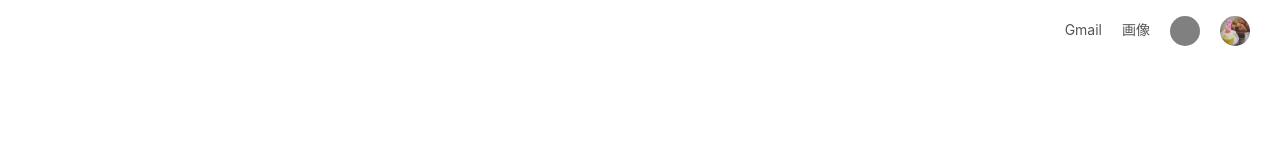
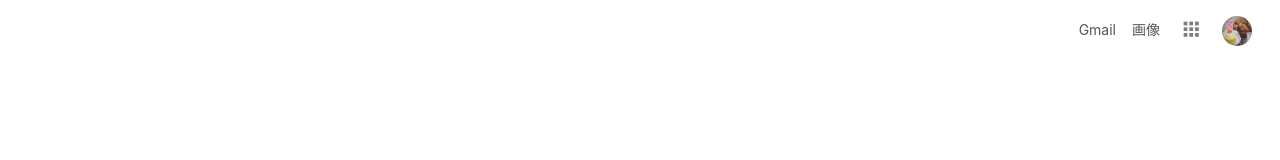
Before and after one commit to na-yamaguchi/html-practice, a Nuxt app: page /google in a window 1280 px wide. Shown: the top 160 px of the page. Built offline with nearby package versions, Linux system fonts and the light colour scheme.

Commit message:
app-iconを追加

```diff
--- a/pages/google.vue
+++ b/pages/google.vue
@@ -99,7 +99,7 @@ a {
       margin-right: 20px;
 
       li {
-        margin: 0 10px;
+        margin: 0 8px;
       }
 
       .app-icon,
@@ -113,7 +113,14 @@ a {
 
       .app-icon {
         display: inline-block;
-        background-color: gray;
+        background-image: url(/app-icon.png);
+        background-size: 500px;
+        background-position: -124px -37px;
+        opacity: 0.5;
+
+        &:hover {
+          opacity: 1;
+        }
       }
     }
   }
```
Also changed, not shown: static/app-icon.png (added).
